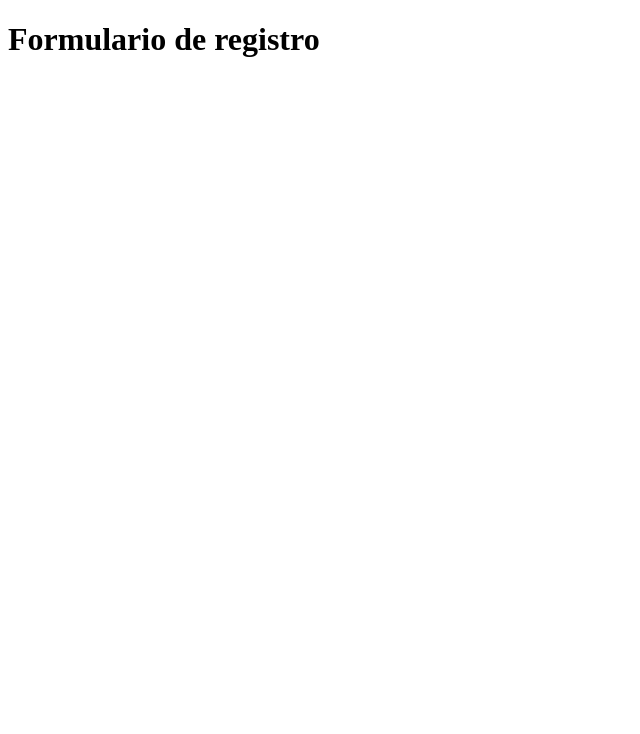
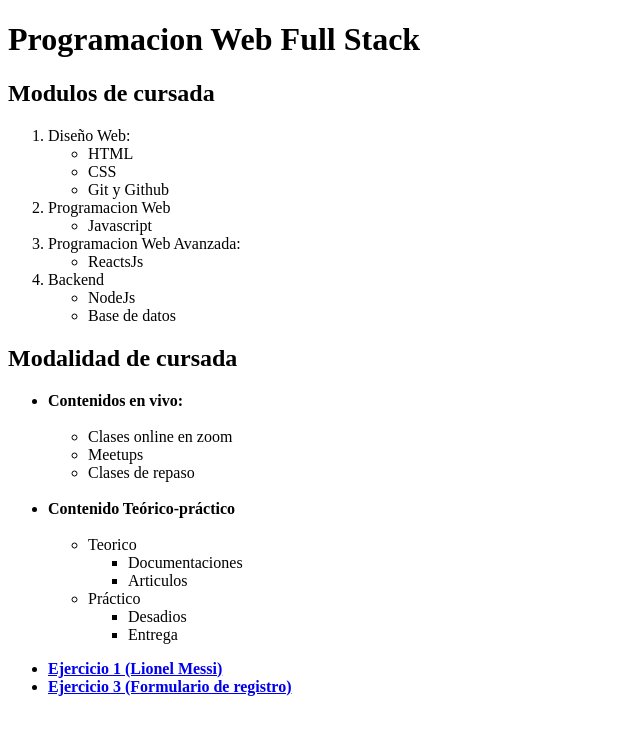
Before and after one commit to leandro-lasala/Entrega-nucba-leando-lasala, a plain HTML site: page ejercicio-2.html in a window 1280 px wide. Shown: the whole page, without its empty margins (0-640 px from the left). Drawn offline with Linux system fonts and the light colour scheme.

Commit message:
Programacion full stack y links a los otros ejercicios

```diff
--- a/ejercicio-2.html
+++ b/ejercicio-2.html
@@ -7,10 +7,71 @@
 </head>
 <body>
     <header>
-        <h1>Formulario de registro</h1>
+        <h1>Programacion Web Full Stack</h1>
     </header>
+    <main>
+        <div>
+            <h2>Modulos de cursada</h2>
+            <ol>
+                <li>Diseño Web:</li>
 
+                <ul>
+                    <li>HTML</li>
+                    <li>CSS</li>
+                    <li>Git y Github</li>
+                </ul>
 
+            <li>Programacion Web</li>
+               <ul>
+                    <li>Javascript</li>
+                </ul>
 
+            <li>Programacion Web Avanzada:</li>
+                <ul>
+                    <li>ReactsJs</li>
+                </ul>
+
+            <li>Backend</li>
+                <ul>
+                    <li>NodeJs</li>
+                    <li>Base de datos</li>
+                </ul>
+            </ol>
+        </div>
+
+        <div>
+            <h2>Modalidad de cursada</h2>
+            <ul>
+                <li><b>Contenidos en vivo:</b></li>
+                <br>
+                <ul>
+                    <li>Clases online en zoom</li>
+                    <li>Meetups</li>
+                    <li>Clases de repaso</li>
+                </ul>
+                <br>
+            <li><b>Contenido Teórico-práctico</b></li>
+            <br>
+                <ul>
+                    <li>Teorico</li>
+                    <ul>
+                        <li>Documentaciones</li>
+                        <li>Articulos</li>
+                    </ul>
+                    <li>Práctico</li>
+                    <ul>
+                        <li>Desadios</li>
+                        <li>Entrega</li>
+                    </ul>
+                </ul>
+            </ul>
+        </div>
+    </main>
+    <section>
+        <ul>
+            <li><a href="./index.html"><b>Ejercicio 1 (Lionel Messi)</b></a></li>
+            <li><a href="./ejercicio-3.html"><b>Ejercicio 3 (Formulario de registro)</b></a></li>
+        </ul>
+    </section>
 </body>
 </html>
```
Also changed, not shown: ejercicio-3.html (added, +11 -0 lines), index.html (+2 -0 lines).
